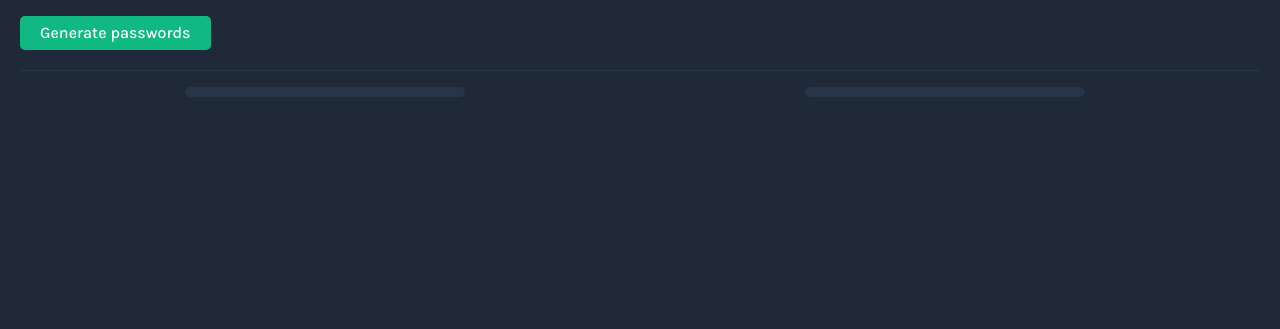
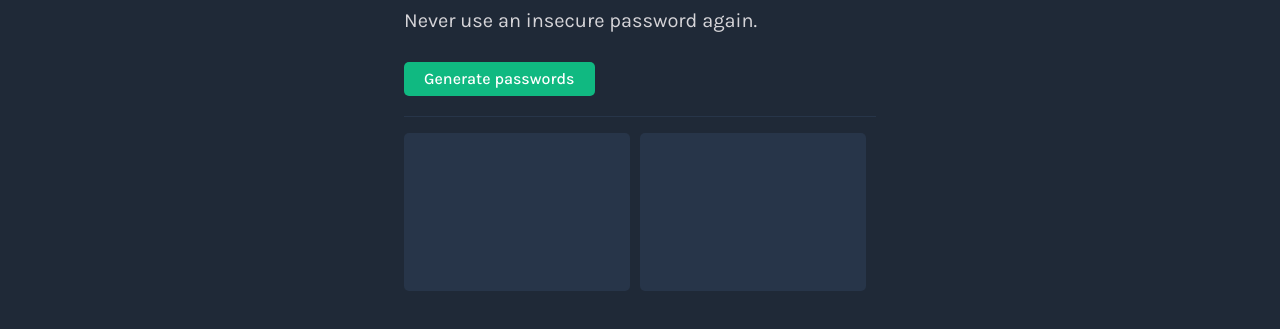
Before and after one commit to IevaBendikiene/password-generator, a plain HTML site: page index.html in a window 1280 px wide. Shown: the part 157-486 px from the top of the page. Drawn offline with nearby package versions, Linux system fonts and the light colour scheme.

Commit message:
Update index.css

```diff
--- a/index.css
+++ b/index.css
@@ -1,5 +1,5 @@
 body {
-    margin: 0;
+    margin: 0% 30%;
     background-color: #1F2937;
     color: white;
     padding: 20px;
@@ -33,9 +33,10 @@ button {
 }
 .passwords {
     display: flex;
-    justify-content: space-around;
+    justify-content: flex-start;
     border-top: 1px solid #273549;
     margin-top:10px;
+    height: 25%;
 }
 #first-password, #second-password {
     background: #273549;
```
